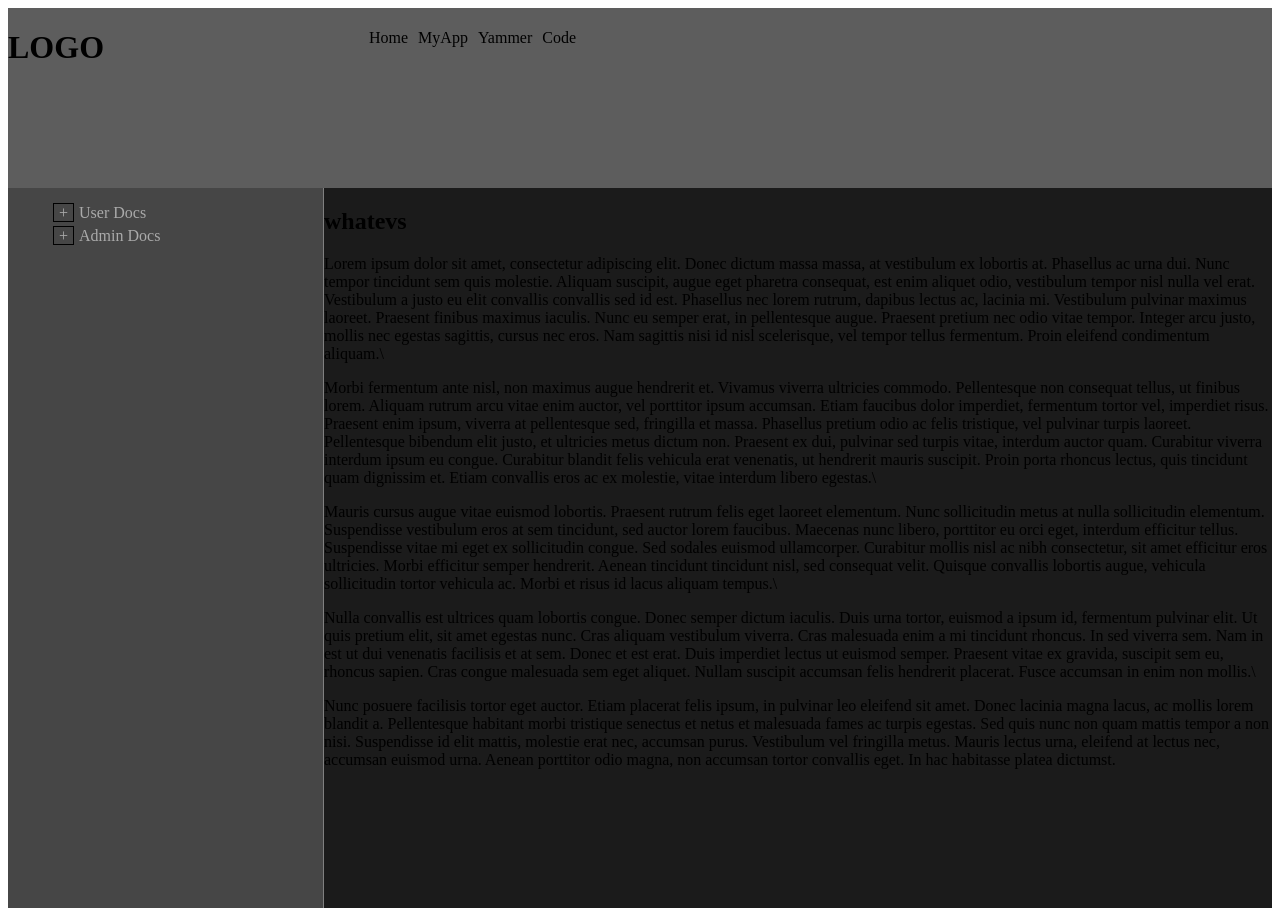
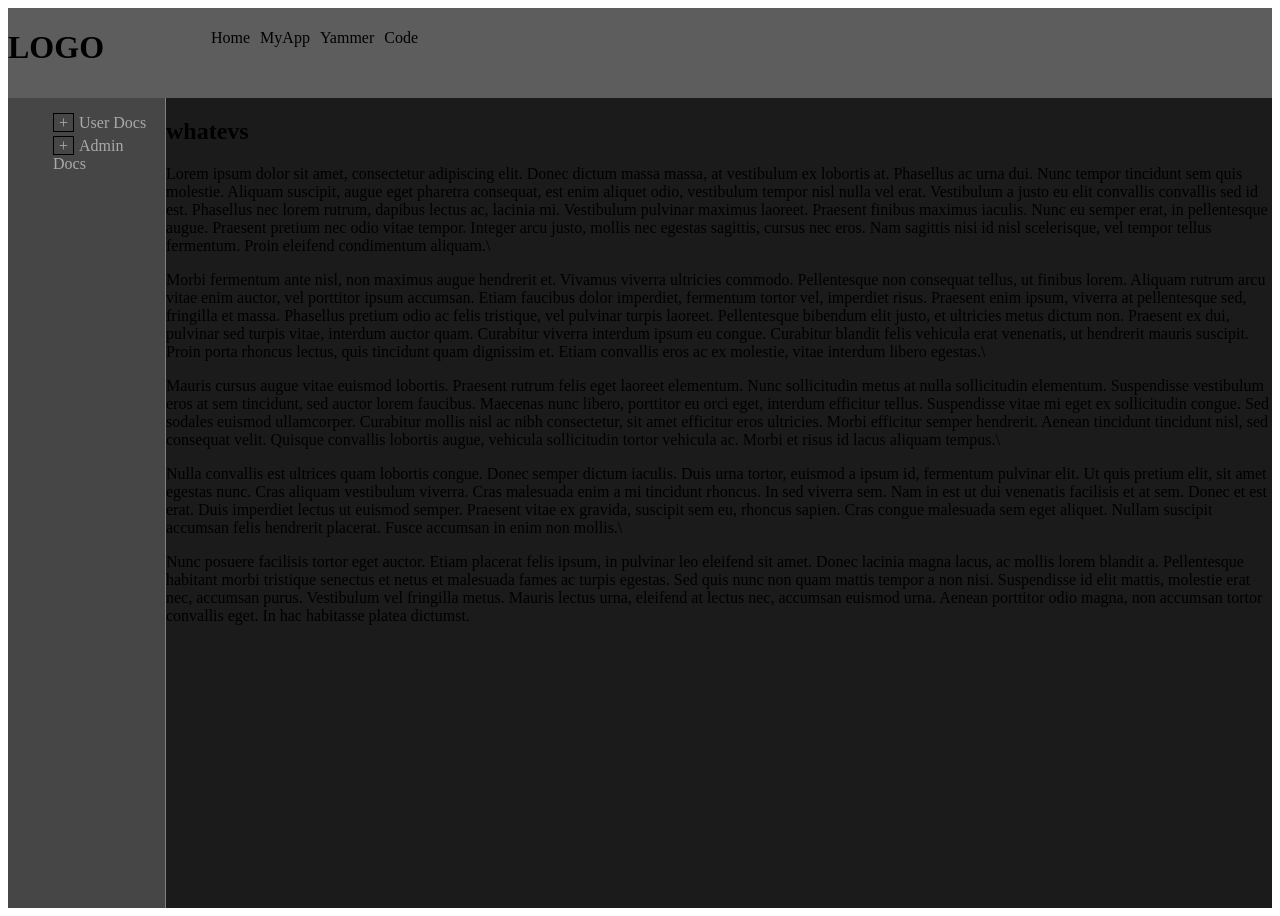
Before and after one commit to emacintosh/eric-docs, a Jekyll site: the page built from readme.md, in a window 1280 px wide. Built offline with Jekyll 4.4.1, drawn with Linux system fonts in a browser that asks for light colours; our own code applies the rules of GitHub Pages for plain Markdown files.

Commit message:
Update style.css

```diff
--- a/css/style.css
+++ b/css/style.css
@@ -1,8 +1,8 @@
 .site {
   display: grid;
   height: 100vh;
-  grid-template-columns: 1fr 3fr;
-  grid-template-rows: 1fr 4fr;
+  grid-template-columns: 1fr 7fr;
+  grid-template-rows: 1fr 9fr;
   grid-template-areas:
     "logo links"
     "nav docs";
```
